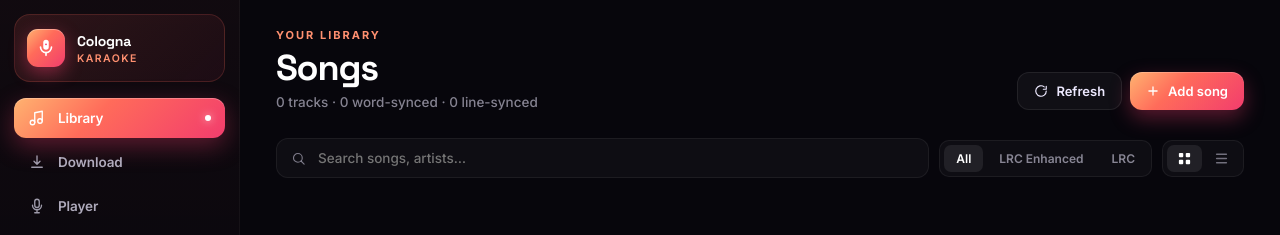
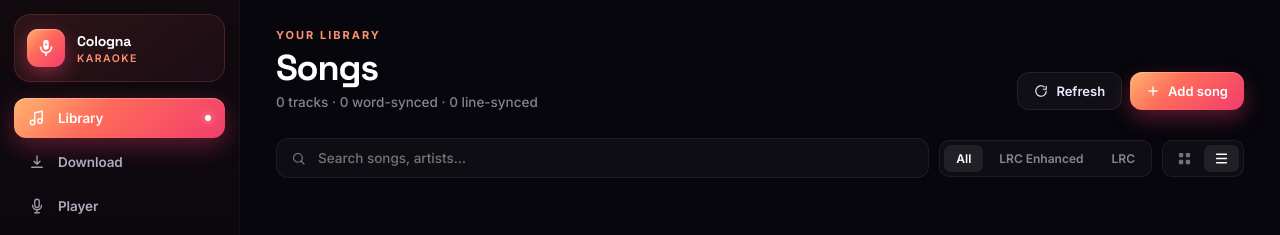
Before and after one commit to zontaluca/ColognaKaraokeTauri, a React (Vite) app: page / in a window 1280 px wide. Shown: the top 235 px of the page. Built offline with nearby package versions, Linux system fonts and the light colour scheme.

Commit message:
feat: change default view mode from grid to list in Library component

```diff
--- a/src/views/Library.jsx
+++ b/src/views/Library.jsx
@@ -371,7 +371,7 @@
 export default function Library({ songs, onPlay, onDelete, onRefresh, onAddSong, onReprocess }) {
   const [q, setQ] = useState("");
   const [filter, setFilter] = useState("all");
-  const [viewMode, setViewMode] = useState("grid");
+  const [viewMode, setViewMode] = useState("list");
 
   const filtered = useMemo(() => {
     let list = songs;
```
